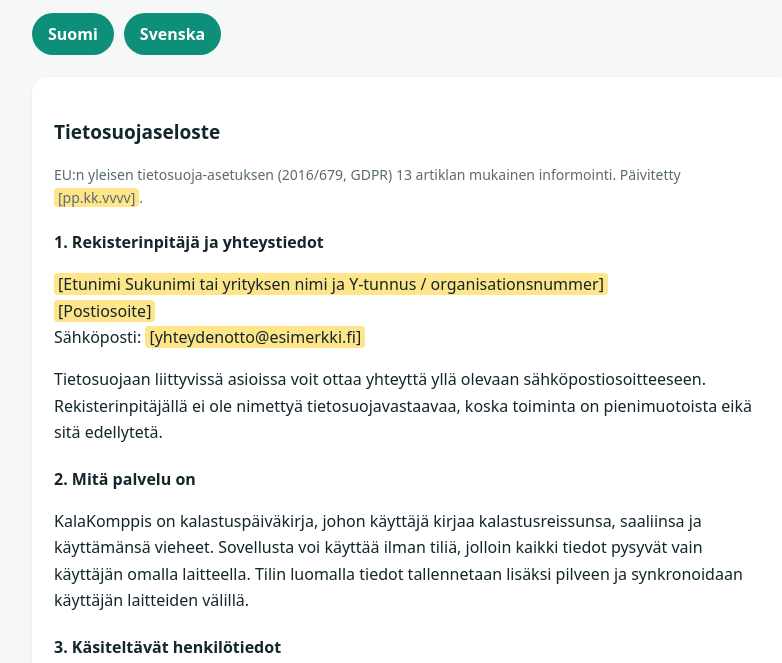
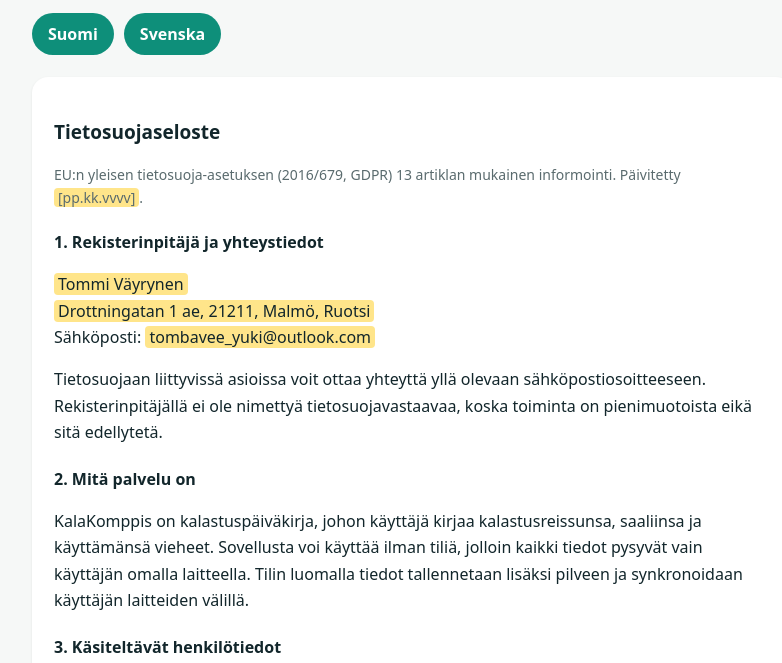
Before and after one commit to TVKomppis/Kalakomppis, a plain HTML site: page tietosuoja.html in a window 1280 px wide. Shown: the part 107-770 px from the top of the page, without its empty margins (228-1010 px from the left). Drawn offline with Linux system fonts and the light colour scheme.

Commit message:
Update and rename tietosuoja (2).html to tietosuoja.html

```diff
--- a/tietosuoja (2).html
+++ b/tietosuoja.html
@@ -25,9 +25,9 @@ table{border-collapse:collapse;width:100%;font-size:15px}td,th{border-top:1px so
 <p class="mu">EU:n yleisen tietosuoja-asetuksen (2016/679, GDPR) 13 artiklan mukainen informointi. Päivitetty <span class="todo">[pp.kk.vvvv]</span>.</p>
 
 <h3>1. Rekisterinpitäjä ja yhteystiedot</h3>
-<p><span class="todo">[Etunimi Sukunimi tai yrityksen nimi ja Y-tunnus / organisationsnummer]</span><br>
-<span class="todo">[Postiosoite]</span><br>
-Sähköposti: <span class="todo">[yhteydenotto@esimerkki.fi]</span></p>
+<p><span class="todo">Tommi Väyrynen</span><br>
+<span class="todo">Drottningatan 1 ae, 21211, Malmö, Ruotsi</span><br>
+Sähköposti: <span class="todo">tombavee_yuki@outlook.com</span></p>
 <p>Tietosuojaan liittyvissä asioissa voit ottaa yhteyttä yllä olevaan sähköpostiosoitteeseen. Rekisterinpitäjällä ei ole nimettyä tietosuojavastaavaa, koska toiminta on pienimuotoista eikä sitä edellytetä.</p>
 
 <h3>2. Mitä palvelu on</h3>
@@ -61,7 +61,7 @@ Sähköposti: <span class="todo">[yhteydenotto@esimerkki.fi]</span></p>
 <p>Henkilötietoja ei myydä, vuokrata eikä luovuteta markkinointiin. Palvelun toteuttamisessa käytetään seuraavia palveluntarjoajia:</p>
 <table>
 <tr><th>Palvelu</th><th>Käyttötarkoitus</th></tr>
-<tr><td>Google Ireland Ltd (Firebase Authentication, Cloud Firestore, Cloud Functions)</td><td>Kirjautuminen ja tietojen tallennus. Tietokanta sijaitsee EU:ssa (<span class="todo">[eur3 (Europe) – tarkista Firestoren sijainti]</span>). Google toimii henkilötietojen käsittelijänä Firebase Data Processing Terms -ehtojen mukaisesti.</td></tr>
+<tr><td>Google Ireland Ltd (Firebase Authentication, Cloud Firestore, Cloud Functions)</td><td>Kirjautuminen ja tietojen tallennus. Tietokanta sijaitsee EU:ssa (<span class="todo"></span>). Google toimii henkilötietojen käsittelijänä Firebase Data Processing Terms -ehtojen mukaisesti.</td></tr>
 <tr><td>Google (gstatic.com, Google Fonts)</td><td>Sovelluksen ohjelmakirjastojen ja kirjasinten lataus.</td></tr>
 <tr><td>GitHub Inc. (GitHub Pages)</td><td>Sovelluksen verkkosivun jakelu. GitHub voi käsitellä kävijöiden IP-osoitteita turvallisuussyistä.</td></tr>
 <tr><td>Cloudflare Inc. (cdnjs)</td><td>Karttakirjaston lataus.</td></tr>
@@ -123,9 +123,9 @@ Sähköposti: <span class="todo">[yhteydenotto@esimerkki.fi]</span></p>
 <p class="mu">Information enligt artikel 13 i EU:s dataskyddsförordning (2016/679, GDPR). Uppdaterad <span class="todo">[dd.mm.åååå]</span>.</p>
 
 <h3>1. Personuppgiftsansvarig och kontaktuppgifter</h3>
-<p><span class="todo">[Förnamn Efternamn eller företagsnamn och organisationsnummer]</span><br>
-<span class="todo">[Postadress]</span><br>
-E-post: <span class="todo">[kontakt@exempel.se]</span></p>
+<p><span class="todo">Tommi Väyrynen</span><br>
+<span class="todo">Drottninggatan 1 ae, 21211, Malmö, Sweden</span><br>
+E-post: <span class="todo">tombavee_yuki@outlook.com</span></p>
 <p>Frågor om dataskydd kan skickas till e-postadressen ovan. Något dataskyddsombud har inte utsetts eftersom verksamheten är småskalig och det inte krävs.</p>
 
 <h3>2. Om tjänsten</h3>
@@ -159,7 +159,7 @@ E-post: <span class="todo">[kontakt@exempel.se]</span></p>
 <p>Personuppgifter säljs, hyrs eller lämnas inte ut för marknadsföring. Följande tjänsteleverantörer används:</p>
 <table>
 <tr><th>Tjänst</th><th>Ändamål</th></tr>
-<tr><td>Google Ireland Ltd (Firebase Authentication, Cloud Firestore, Cloud Functions)</td><td>Inloggning och lagring. Databasen finns inom EU (<span class="todo">[eur3 (Europe) – kontrollera Firestores plats]</span>). Google är personuppgiftsbiträde enligt Firebase Data Processing Terms.</td></tr>
+<tr><td>Google Ireland Ltd (Firebase Authentication, Cloud Firestore, Cloud Functions)</td><td>Inloggning och lagring. Databasen finns inom EU (<span class="todo"></span>). Google är personuppgiftsbiträde enligt Firebase Data Processing Terms.</td></tr>
 <tr><td>Google (gstatic.com, Google Fonts)</td><td>Laddning av programbibliotek och typsnitt.</td></tr>
 <tr><td>GitHub Inc. (GitHub Pages)</td><td>Distribution av appens webbsida. GitHub kan behandla besökares IP-adresser av säkerhetsskäl.</td></tr>
 <tr><td>Cloudflare Inc. (cdnjs)</td><td>Laddning av kartbiblioteket.</td></tr>
```
